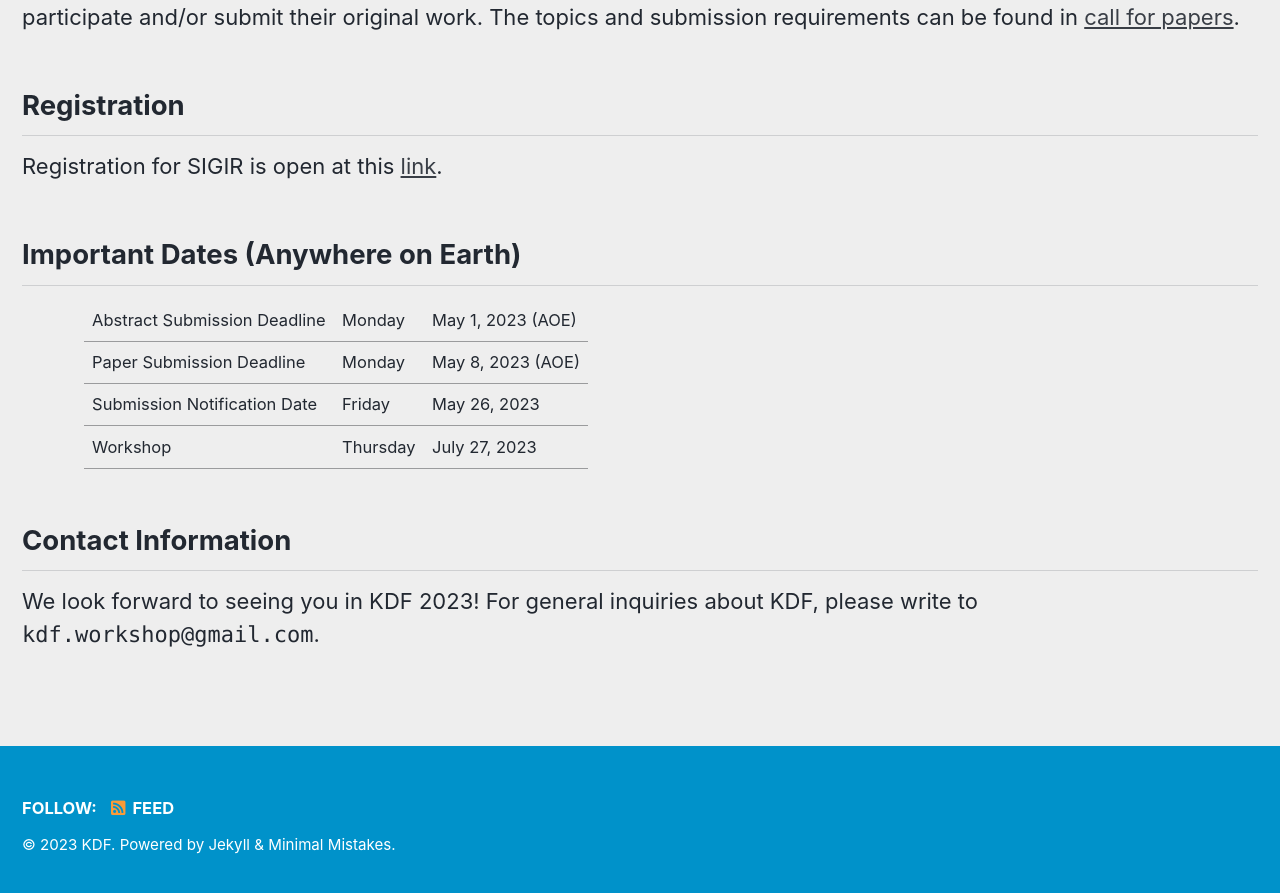
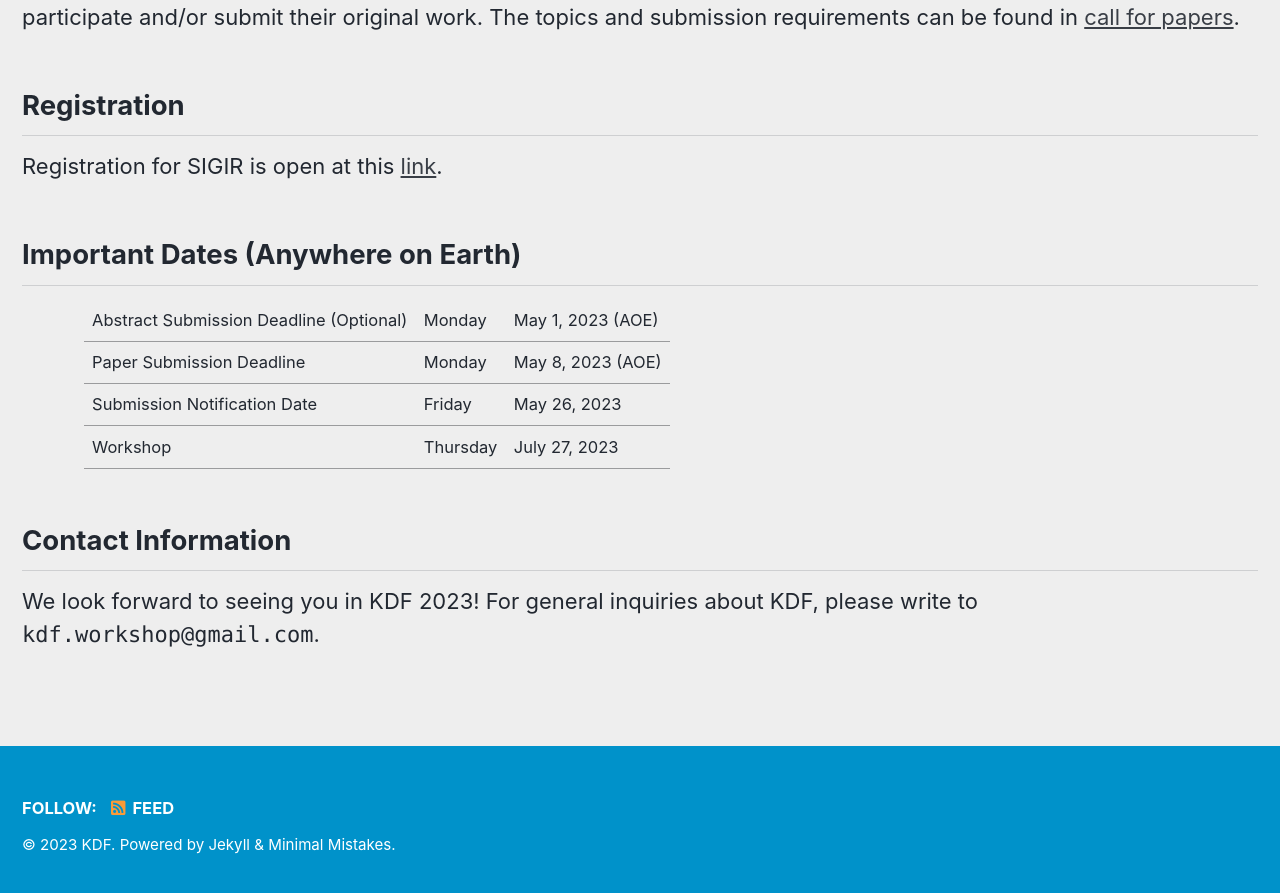
Before and after one commit to kdf-workshop/kdf23, a Jekyll site: the page built from _pages/home.md, in a window 1280 px wide and 900 px high, scrolled down 1586 px. Shown: the top 893 px of the window. Built offline with Jekyll 4.4.1, drawn with Linux system fonts in a browser that asks for light colours; cached includes are drawn as plain includes.

Commit message:
Update home.md

```diff
--- a/_pages/home.md
+++ b/_pages/home.md
@@ -31,7 +31,7 @@ Furthermore, based on the reflections and feedback from our past KDF workshops,
 <table style="width: 90%">
     <tbody>
         <tr>
-            <td>Abstract Submission Deadline</td>
+            <td>Abstract Submission Deadline (Optional)</td>
             <td>Monday</td>
             <td>May 1, 2023 (AOE)</td>
         </tr>
```
